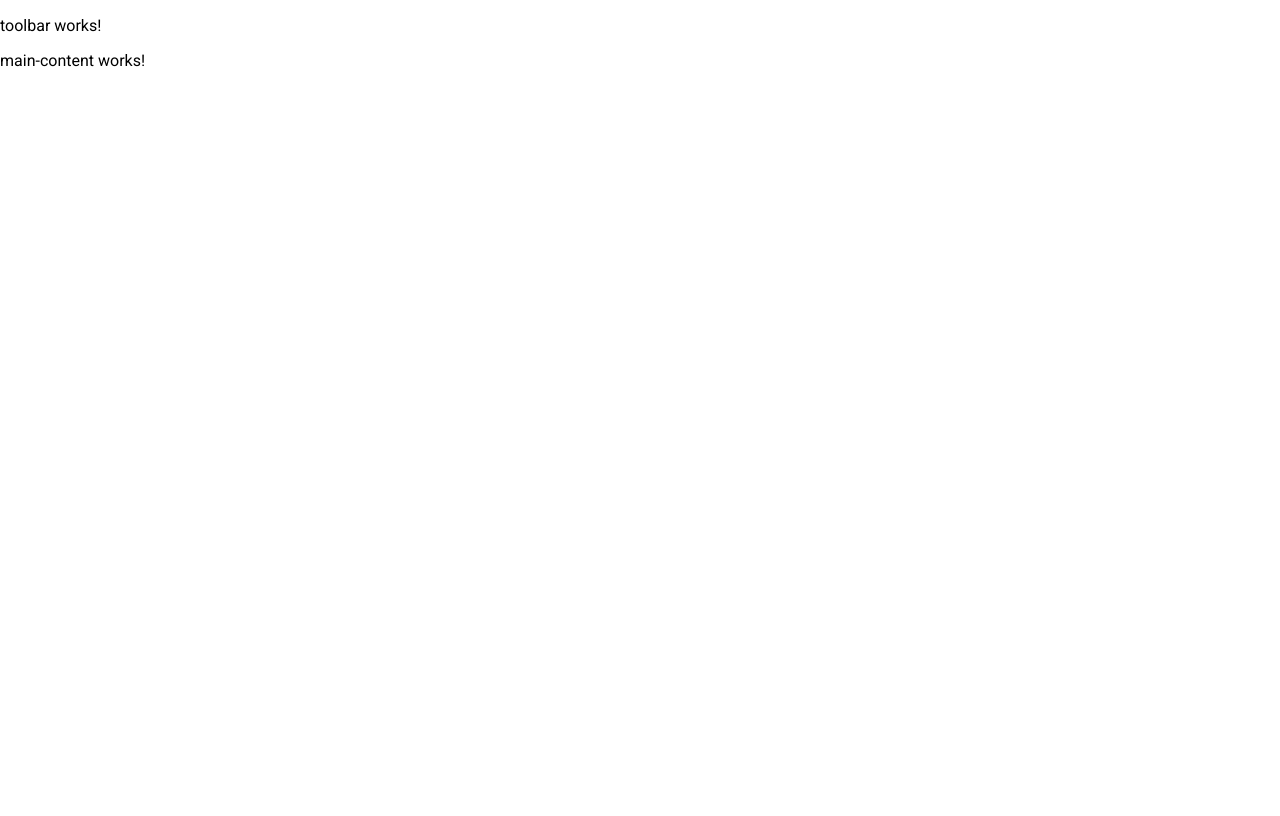
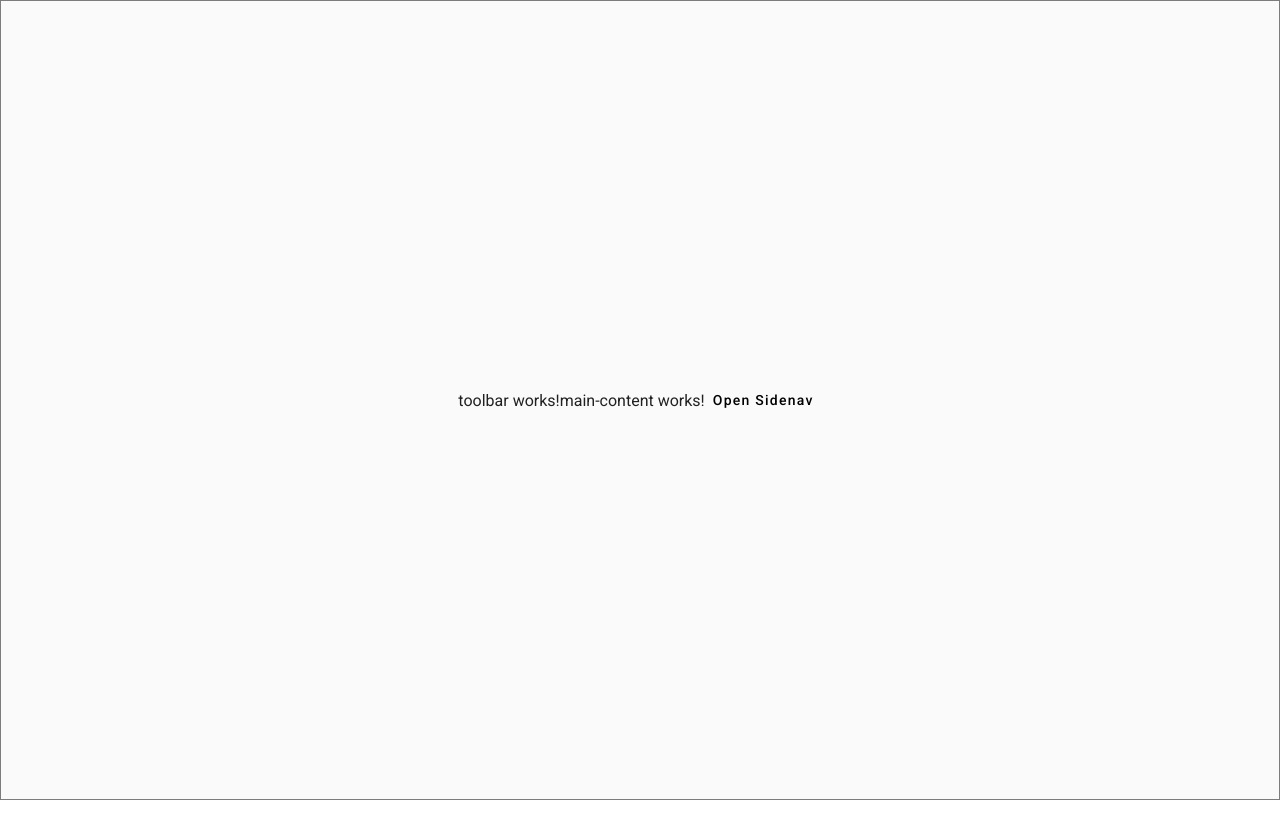
Before and after one commit to samndambuki/Styling-Applications-With-Angular-Material, an Angular app: page /contactmanager in a window 1280 px wide. Built offline with nearby package versions, Linux system fonts and the light colour scheme.

Commit message:
sidenav component

```diff
--- a/src/app/contactmanager/components/sidenav/sidenav.component.html
+++ b/src/app/contactmanager/components/sidenav/sidenav.component.html
@@ -1,2 +1,11 @@
-<app-toolbar> </app-toolbar>
-<router-outlet></router-outlet>
+<mat-sidenav-container class="app-sidenav-container">
+  <mat-sidenav #sidenav class="app-sidenav"> Jolly good</mat-sidenav>
+
+  <div class="app-sidenav-content">
+    <app-toolbar> </app-toolbar>
+    <router-outlet></router-outlet>
+    <button type="button" mat-button (click)="sidenav.open()">
+      Open Sidenav
+    </button>
+  </div>
+</mat-sidenav-container>
--- a/src/app/contactmanager/components/sidenav/sidenav.component.scss
+++ b/src/app/contactmanager/components/sidenav/sidenav.component.scss
@@ -0,0 +1,22 @@
+.app-sidenav-container{
+  flex: 1;
+  width: 100%;
+  min-width: 100%;
+
+
+  height: 100%;
+  min-height: 100%;
+  border: 1px solid rgba(0,0,0,0.5);
+}
+
+
+.app-sidenav-content{
+  display: flex;
+  height: 100%;
+  align-items: center;
+  justify-content: center;
+}
+
+.app-sidenav{
+  width: 240px;
+}
--- a/src/app/contactmanager/components/sidenav/sidenav.component.ts
+++ b/src/app/contactmanager/components/sidenav/sidenav.component.ts
@@ -3,8 +3,6 @@
 @Component({
   selector: 'app-sidenav',
   templateUrl: './sidenav.component.html',
-  styleUrls: ['./sidenav.component.scss']
+  styleUrls: ['./sidenav.component.scss'],
 })
-export class SidenavComponent {
-
-}
+export class SidenavComponent {}
```
